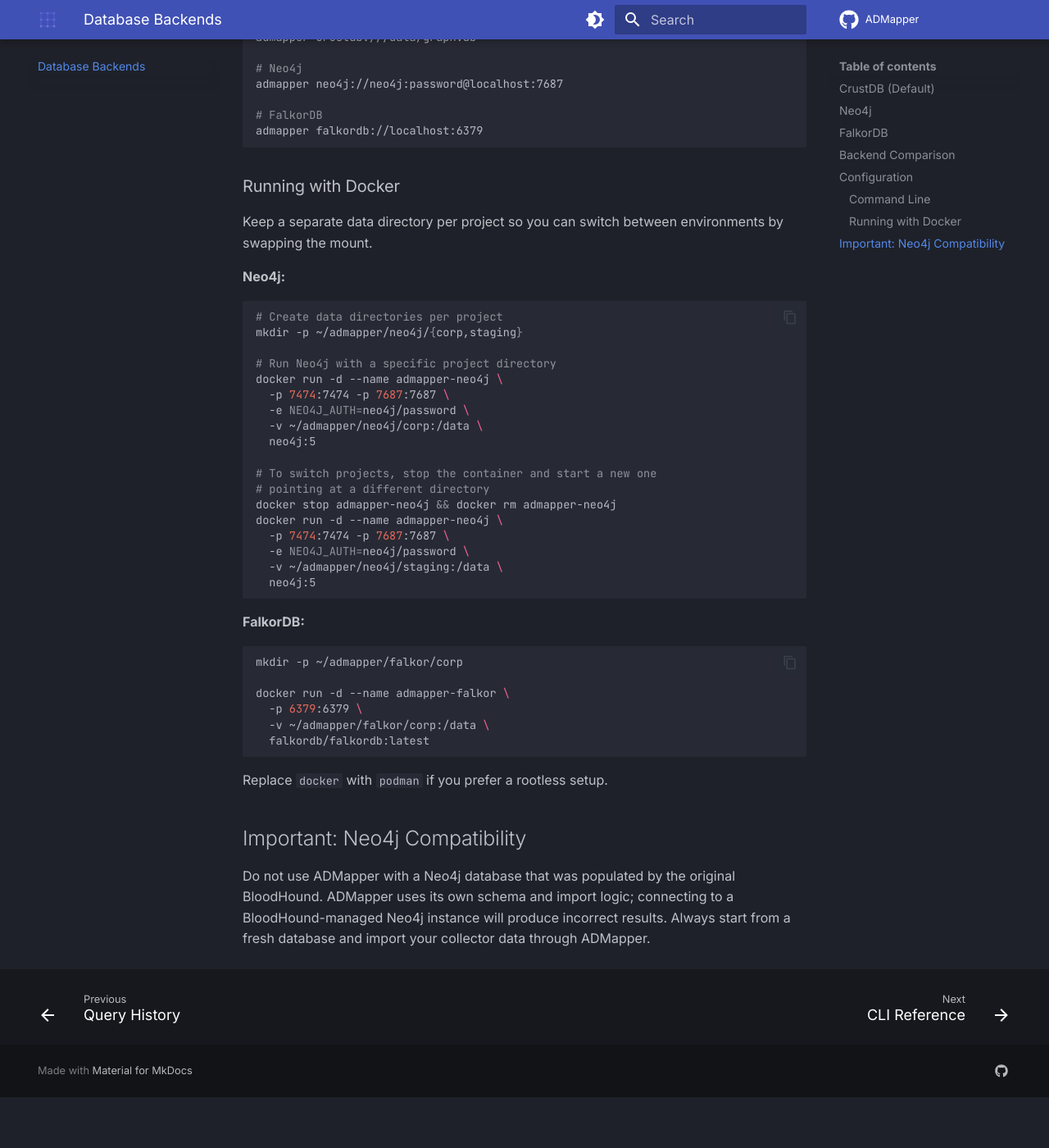
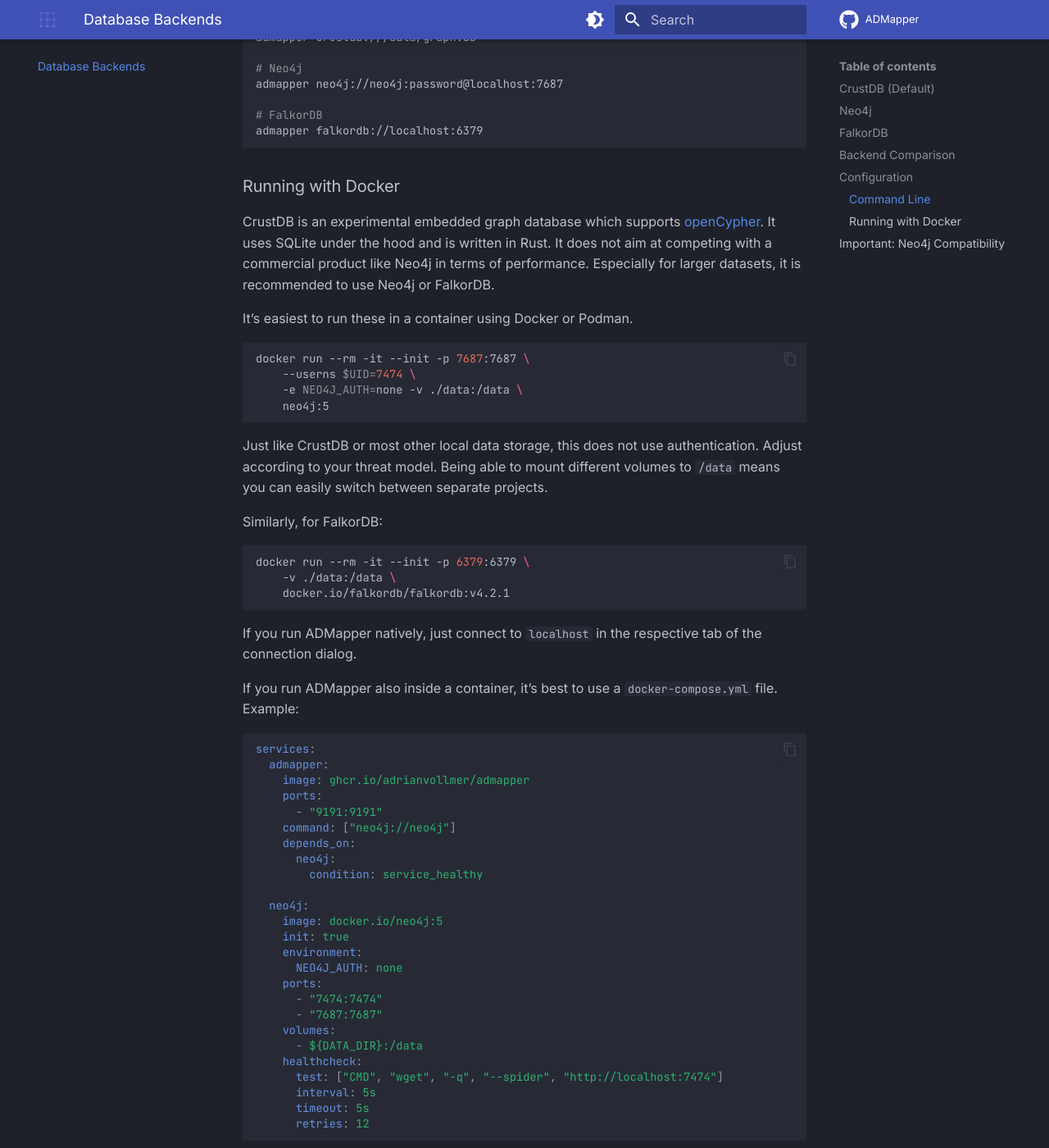
Before and after one commit to AdrianVollmer/ADMapper, an MkDocs documentation site: the page built from docs/admapper/docs/backends.md, in a window 1280 px wide and 1400 px high, scrolled down 2692 px. Shown: the whole window at 82% size. Built offline with MkDocs 1.6.1 and Material for MkDocs 9.7.7, drawn with Linux system fonts in a browser that asks for light colours; comment, search, counter and statistics services are not loaded; before the commit the page ends 4030 px from its top, so only the background shows below that; some of the changed text lies outside the part shown.

Commit message:
Update docs

````diff
--- a/docs/admapper/docs/backends.md
+++ b/docs/admapper/docs/backends.md
@@ -111,42 +111,71 @@
 
 ### Running with Docker
 
-Keep a separate data directory per project so you can switch between
-environments by swapping the mount.
+CrustDB is an experimental embedded graph database which supports
+[openCypher](https://s3.amazonaws.com/artifacts.opencypher.org/openCypher9.pdf).
+It uses SQLite under the hood and is written in Rust. It does not aim
+at competing with a commercial product like Neo4j in terms of
+performance. Especially for larger datasets, it is recommended to use
+Neo4j or FalkorDB.
 
-**Neo4j:**
+It's easiest to run these in a container using Docker or Podman.
 
-```bash
-# Create data directories per project
-mkdir -p ~/admapper/neo4j/{corp,staging}
-
-# Run Neo4j with a specific project directory
-docker run -d --name admapper-neo4j \
-  -p 7474:7474 -p 7687:7687 \
-  -e NEO4J_AUTH=neo4j/password \
-  -v ~/admapper/neo4j/corp:/data \
-  neo4j:5
-
-# To switch projects, stop the container and start a new one
-# pointing at a different directory
-docker stop admapper-neo4j && docker rm admapper-neo4j
-docker run -d --name admapper-neo4j \
-  -p 7474:7474 -p 7687:7687 \
-  -e NEO4J_AUTH=neo4j/password \
-  -v ~/admapper/neo4j/staging:/data \
-  neo4j:5
+``` bash
+docker run --rm -it --init -p 7687:7687 \
+    --userns $UID=7474 \
+    -e NEO4J_AUTH=none -v ./data:/data \
+    neo4j:5
 ```
 
-**FalkorDB:**
+Just like CrustDB or most other local data storage, this does not use
+authentication. Adjust according to your threat model. Being able to
+mount different volumes to `/data` means you can easily switch between
+separate projects.
 
-```bash
-mkdir -p ~/admapper/falkor/corp
+Similarly, for FalkorDB:
 
-docker run -d --name admapper-falkor \
-  -p 6379:6379 \
-  -v ~/admapper/falkor/corp:/data \
-  falkordb/falkordb:latest
+``` bash
+docker run --rm -it --init -p 6379:6379 \
+    -v ./data:/data \
+    docker.io/falkordb/falkordb:v4.2.1
 ```
+
+If you run ADMapper natively, just connect to `localhost` in the
+respective tab of the connection dialog.
+
+If you run ADMapper also inside a container, it's best to use a
+`docker-compose.yml` file. Example:
+
+``` yaml
+services:
+  admapper:
+    image: ghcr.io/adrianvollmer/admapper
+    ports:
+      - "9191:9191"
+    command: ["neo4j://neo4j"]
+    depends_on:
+      neo4j:
+        condition: service_healthy
+
+  neo4j:
+    image: docker.io/neo4j:5
+    init: true
+    environment:
+      NEO4J_AUTH: none
+    ports:
+      - "7474:7474"
+      - "7687:7687"
+    volumes:
+      - ${DATA_DIR}:/data
+    healthcheck:
+      test: ["CMD", "wget", "-q", "--spider", "http://localhost:7474"]
+      interval: 5s
+      timeout: 5s
+      retries: 12
+```
+
+Then you can easily get going by running
+`DATA_DIR=./data docker compose up`.
 
 Replace `docker` with `podman` if you prefer a rootless setup.
 
````
Also changed, not shown: docs/admapper/docs/getting-started.md (+13 -63 lines), docs/admapper/docs/guide/importing.md (+24 -51 lines), docs/admapper/docs/guide/navigation.md (+5 -55 lines), docs/admapper/docs/guide/queries.md (+80 -92 lines), docs/admapper/docs/index.md (+21 -33 lines).
